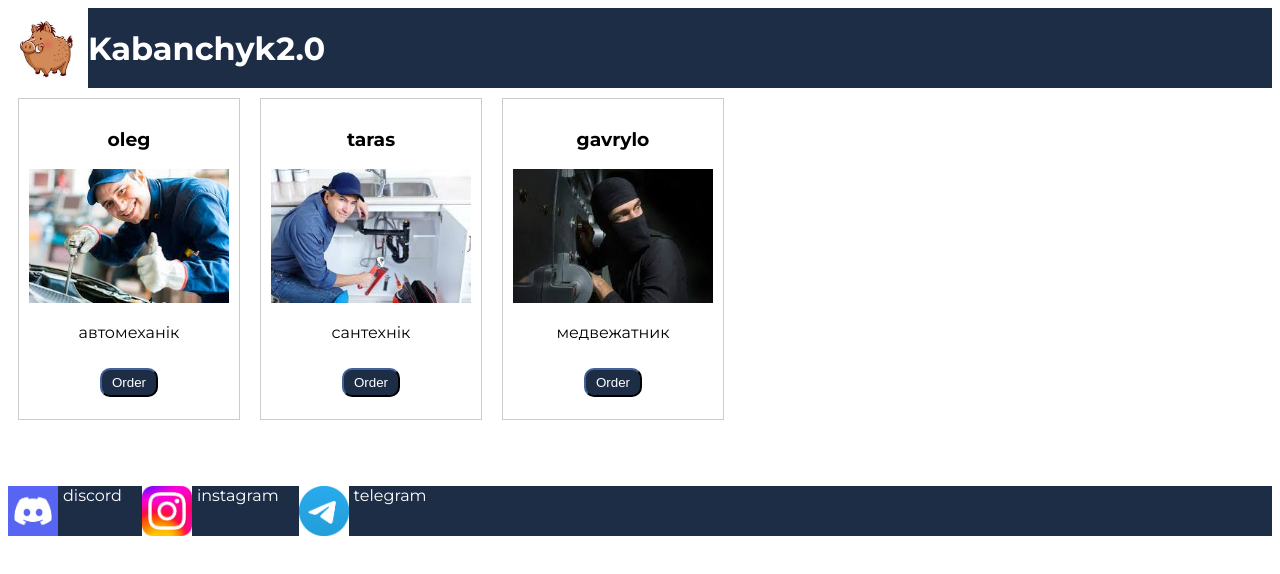
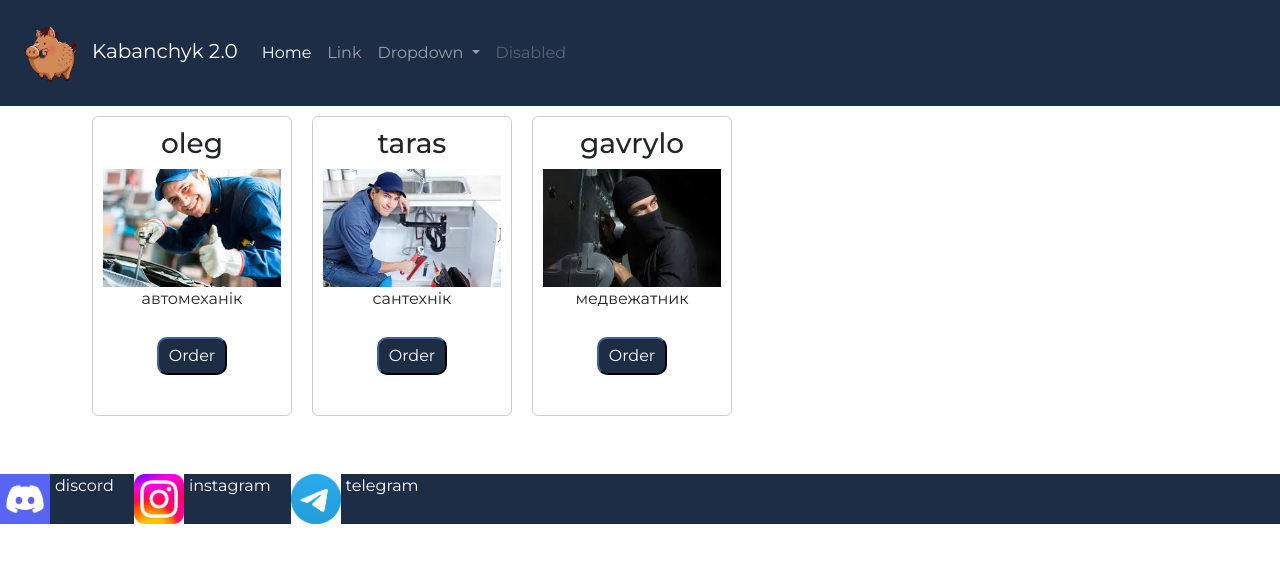
Before and after one commit to git-user-1161/kabanchyk2.0, a plain HTML site: page index.html in a window 1280 px wide. Drawn offline with nearby package versions, Linux system fonts and the light colour scheme.

Commit message:
menu update

```diff
--- a/css/style.css
+++ b/css/style.css
@@ -1,20 +1,22 @@
 body {
     font-family: "Montserrat", sans-serif;
 }
-header {
+
+/* header {
     background-color: rgb(30, 45, 70);
     margin: 0;
     padding: 0;
     box-sizing: border-box;
     height: 10vh;
     display: flex;
-    color: white;
-}
+    color: white; */
+/* } */
 footer {
     background-color: rgb(30, 45, 70);
     display: flex;
 
 }
+
 .card {
     border: 1px solid #ccc;
     padding: 10px;
@@ -25,15 +27,18 @@ footer {
     vertical-align: top;
     text-align: center;
 }
+
 .card img {
     max-width: 100%;
     max-height: 100%;
 }
+
 header img {
     height: 10vh;
     margin: 0;
     padding: 0;
 }
+
 button {
     margin-top: 10px;
     padding: 5px 10px;
@@ -42,6 +47,7 @@ button {
     border-radius: 10px;
     border-color: rgb(30, 45, 70);
 }
+
 .order-form {
     display: none;
     flex-direction: column;
@@ -50,16 +56,25 @@ button {
     border: 1px solid #ccc;
     margin: 20px;
 }
+
 .order-form form {
     display: flex;
     flex-direction: column;
 }
+
 .order-form input {
     margin: 5px 0;
 }
-footer a{color:  white;
+
+footer a {
+    color: white;
     text-decoration: none;
-    display: flex;
+
     margin-right: 20px;
     margin-left: 5px;
 }
+
+.navbar {
+    background-color: rgb(30, 45, 70);
+    color:  white;
+}
--- a/index.html
+++ b/index.html
@@ -7,14 +7,50 @@
     <link rel="preconnect" href="https://fonts.googleapis.com">
     <link rel="preconnect" href="https://fonts.gstatic.com" crossorigin>
     <link href="https://fonts.googleapis.com/css2?family=Montserrat:ital,wght@0,100..900;1,100..900&display=swap" rel="stylesheet">
+    <link href="https://cdn.jsdelivr.net/npm/bootstrap@5.3.3/dist/css/bootstrap.min.css"
+rel="stylesheet"
+integrity="sha384-QWTKZyjpPEjISv5WaRU9OFeRpok6YctnYmDr5pNlyT2bRjXh0JMhjY6hW+ALEwIH"
+crossorigin="anonymous">
+
     <link rel="stylesheet" href="css/style.css">
 </head>
 <body>
     <header>
-        <img src="img/logo.jpg" alt="Logo">
-        <h1>Kabanchyk2.0</h1>
+        <div class="menu "><nav class="navbar navbar-expand-lg " data-bs-theme="dark">
+            <div class="container-fluid">
+              <a class="navbar-brand" href="#"><img src="img/logo.png">Kabanchyk 2.0</a>
+              <button class="navbar-toggler" type="button" data-bs-toggle="collapse" data-bs-target="#navbarSupportedContent" aria-controls="navbarSupportedContent" aria-expanded="false" aria-label="Toggle navigation">
+                <span class="navbar-toggler-icon"></span>
+              </button>
+              <div class="collapse navbar-collapse" id="navbarSupportedContent">
+                <ul class="navbar-nav me-auto mb-2 mb-lg-0">
+                  <li class="nav-item">
+                    <a class="nav-link active" aria-current="page" href="#">Home</a>
+                  </li>
+                  <li class="nav-item">
+                    <a class="nav-link" href="#">Link</a>
+                  </li>
+                  <li class="nav-item dropdown">
+                    <a class="nav-link dropdown-toggle" href="#" role="button" data-bs-toggle="dropdown" aria-expanded="false">
+                      Dropdown
+                    </a>
+                    <ul class="dropdown-menu">
+                      <li><a class="dropdown-item" href="#">Action</a></li>
+                      <li><a class="dropdown-item" href="#">Another action</a></li>
+                      <li><hr class="dropdown-divider"></li>
+                      <li><a class="dropdown-item" href="#">Something else here</a></li>
+                    </ul>
+                  </li>
+                  <li class="nav-item">
+                    <a class="nav-link disabled" aria-disabled="true">Disabled</a>
+                  </li>
+                </ul>
+
+              </div>
+            </div>
+          </nav></div>
     </header>
-    <main>
+    <main class="container">
         <div class="cards"></div>
         <div id="order-form" class="order-form">
             <h2>Order Form</h2>
@@ -36,6 +72,10 @@
     </main>
     <footer><img src="img/discord.png" height="50vh"><a href="https://discord.com/">discord</a>
         <img src="img/instagram.jpg" height="50vh"><a href="https://instagram.com/">instagram</a><img src="img/telegram.png" height="50vh"><a href="https://discord.com/">telegram</a></footer>
+        <script
+src="https://cdn.jsdelivr.net/npm/bootstrap@5.3.3/dist/js/bootstrap.bundle.min.js"
+integrity="sha384-YvpcrYf0tY3lHB60NNkmXc5s9fDVZLESaAA55NDzOxhy9GkcIdslK1eN7N6jIeHz"
+crossorigin="anonymous"></script>
     <script src='js/script.js'></script>
 </body>
 </html>
```
Also changed, not shown: img/logo.jpg (deleted), img/logo.png (added).
